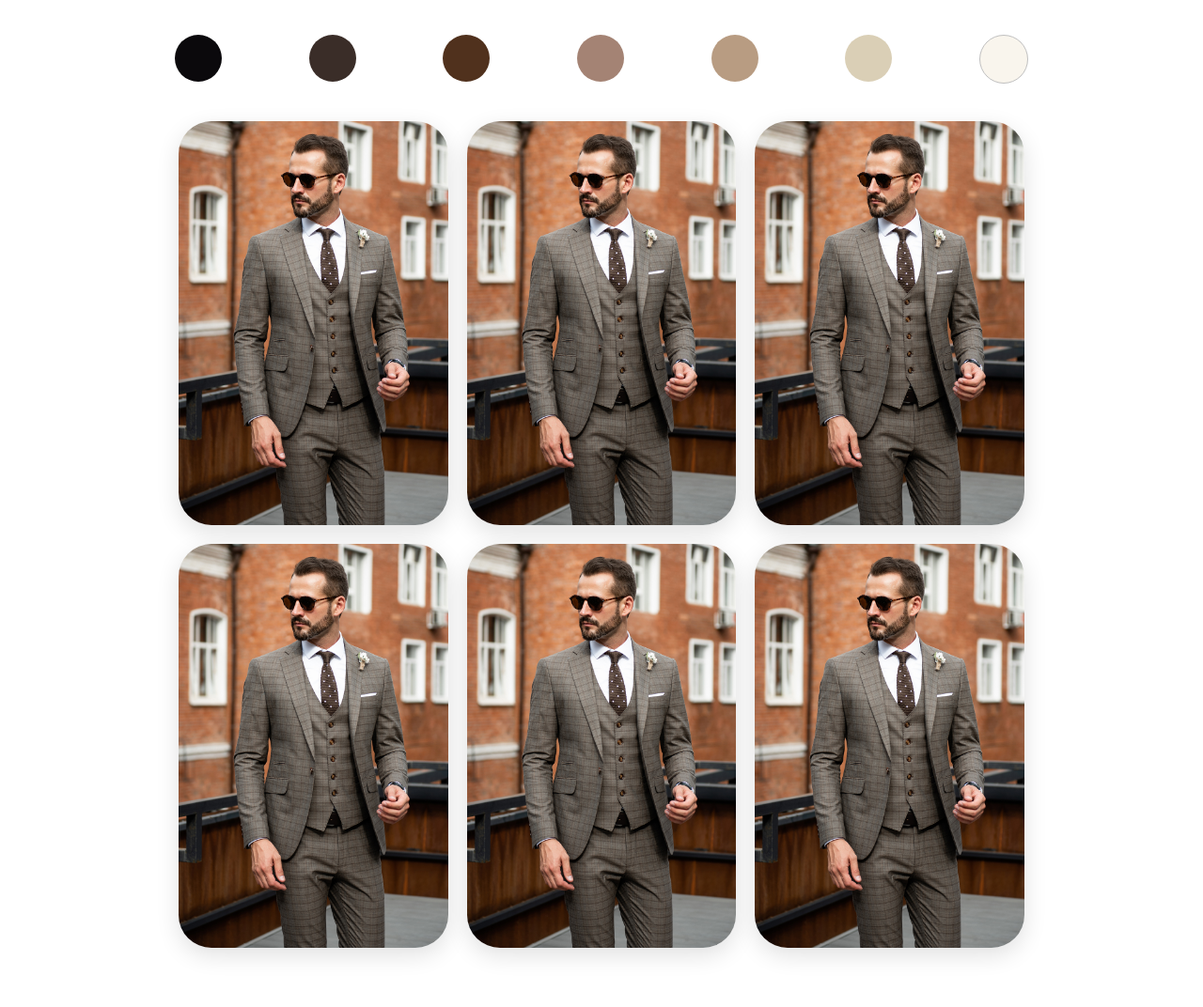
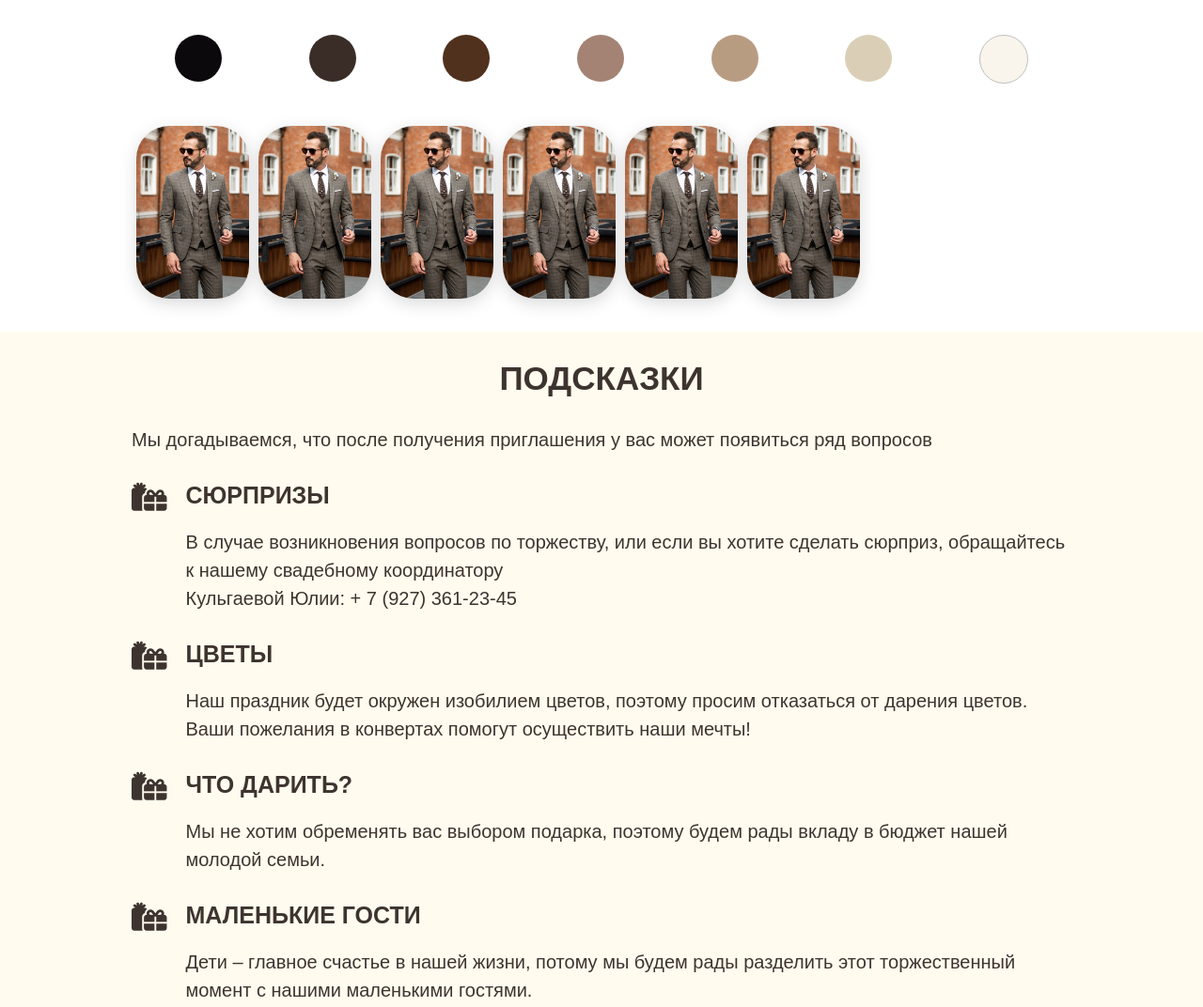
Before and after one commit to kVasiliy/ourwedding.r, a plain HTML site: page index.html in a window 1280 px wide. Shown: the part 1821-2893 px from the top of the page at 94% size. Drawn offline with Linux system fonts and the light colour scheme; a web font is replaced by a local one.

Commit message:
test gallery 1

```diff
--- a/style.css
+++ b/style.css
@@ -163,33 +163,6 @@ h4{
     margin-bottom: 25px;
 }
 
-.dresscode-gallery {
-    display: grid;
-    grid-template-columns: repeat(auto-fit, minmax(220px, 1fr));
-    grid-gap: 20px;
-    max-width: 900px;
-    margin: 40px auto;
-    padding: 0 20px;
-}
-
-.gallery-item {
-    overflow: hidden;
-    border-radius: 35px;
-    background: #fff;
-    box-shadow: 0 8px 25px rgba(0,0,0,0.12);
-    display: flex;
-    align-items: center;
-    justify-content: center;
-}
-
-.gallery-item img {
-    width: 100%;
-    height: 100%;
-    object-fit: cover;
-    display: block;
-}
-
-
 .dresscode-color {
     width: 100%;
     display: flex;
@@ -233,7 +206,56 @@ h4{
     background: #F9F5ED;
     border: solid 1px silver;
 }
+/*================================================*/
+/*.dresscode-gallery {
+    display: grid;
+    grid-template-columns: repeat(auto-fit, minmax(220px, 1fr));
+    grid-gap: 20px;
+    max-width: 900px;
+    margin: 40px auto;
+    padding: 0 20px;
+}
 
+.gallery-item {
+    overflow: hidden;
+    border-radius: 35px;
+    background: #fff;
+    box-shadow: 0 8px 25px rgba(0,0,0,0.12);
+    display: flex;
+    align-items: center;
+    justify-content: center;
+}
+
+.gallery-item img {
+    width: 100%;
+    height: 100%;
+    object-fit: cover;
+    display: block;
+}
+*/
+
+.dresscode-gallery {
+    display: flex;
+    flex-direction: row;
+    flex-wrap: wrap;
+ //   justify-content: space-around;
+}
+
+.gallery-item {
+    max-width: 120px;
+    overflow: hidden;
+    border-radius: 35px;
+    box-shadow: 0 5px 18px rgba(0,0,0,0.15);
+    margin: 5px;
+}
+
+.gallery-item img {
+    width: 100%;
+    height: 100%;
+}
+
+
+/*==================================================*/
 .item {
     display: flex;
     flex-direction: flex;
```
